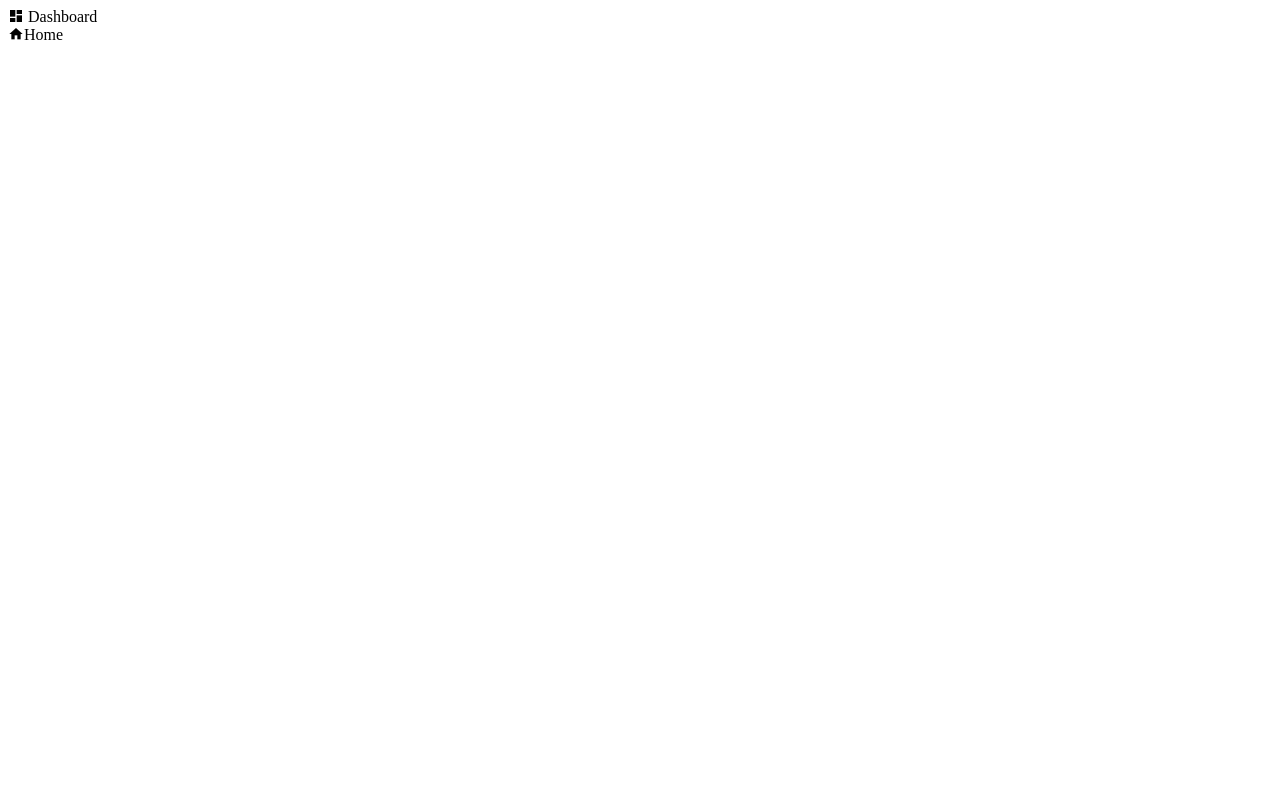
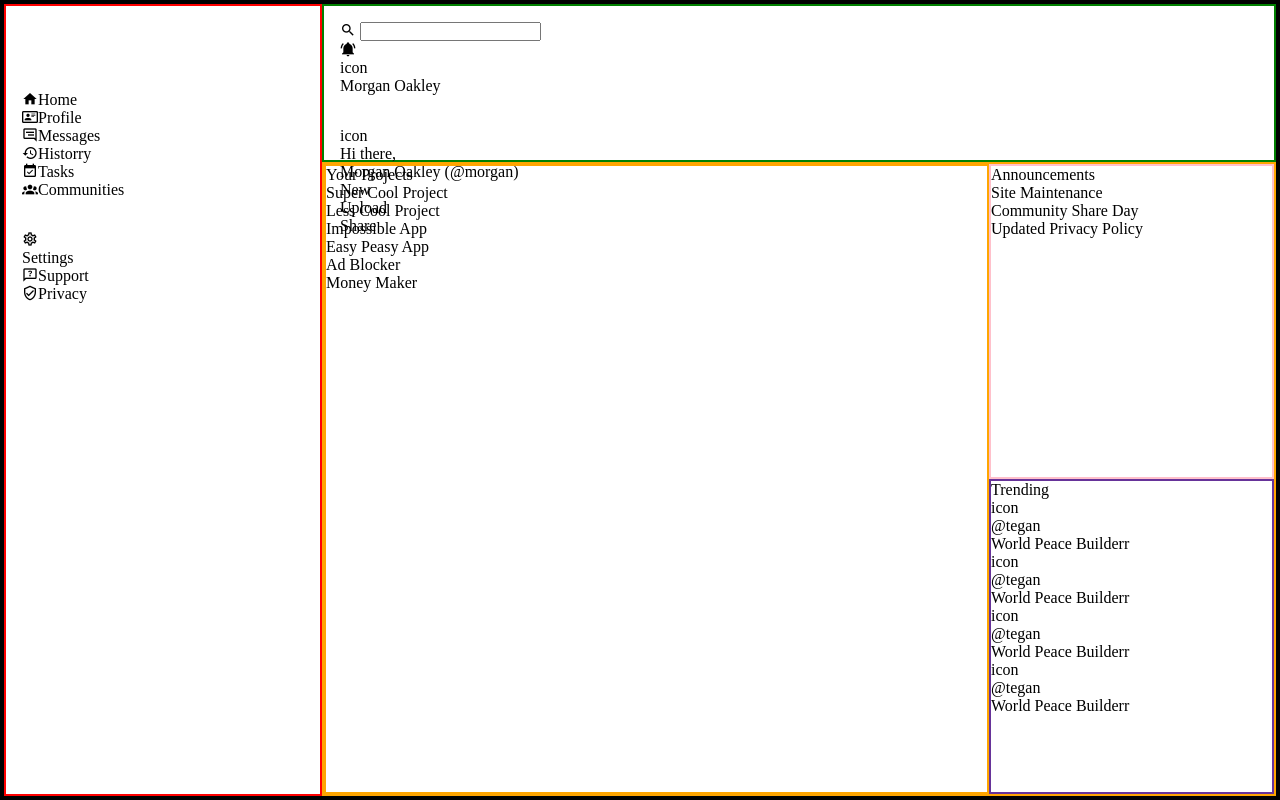
Before and after one commit to andreiraphel/admin-dashboard, a website: page index.html in a window 1280 px wide. Drawn offline with Linux system fonts and the light colour scheme.

Commit message:
started navbar

```diff
--- a/index.html
+++ b/index.html
@@ -13,55 +13,140 @@
             <section class="navbar">
                 <div class="title">
                     <span class="mdi mdi-view-dashboard"></span>
-                    Dashboard
+                    <div>Dashboard</div>
                 </div>
                 <div class="menu">
                     <div class="home">
                         <span class="mdi mdi-home">Home</span>
                     </div>
                     <div class="profile">
-
+                        <span class="mdi mdi-card-account-details-outline">Profile</span>
                     </div>
-                    <div class="messages"></div>
-                    <div class="history"></div>
-                    <div class="tasks"></div>
-                    <div class="communities"></div>
+                    <div class="messages">
+                        <span class="mdi mdi-message-reply-text-outline">Messages</span>
+                    </div>
+                    <div class="history">
+                        <span class="mdi mdi-history">Historry</span>
+                    </div>
+                    <div class="tasks">
+                        <span class="mdi mdi-calendar-check">Tasks</span>
+                    </div>
+                    <div class="communities">
+                        <span class="mdi mdi-account-group">Communities</span>
+                    </div>
                 </div>
                 <div class="others">
-                    <div class="settings"></div>
-                    <div class="support"></div>
-                    <div class="privacy"></div>
+                    <div class="settings">
+                        <span class="mdi mdi-cog-outline"></span>
+                        <div>Settings</div>
+                    </div>
+                    <div class="support">
+                        <span class="mdi mdi-message-question-outline">Support</span>
+                    </div>
+                    <div class="privacy">
+                        <span class="mdi mdi-shield-check-outline">Privacy</span>
+                    </div>
                 </div>
             </section>
 
             <section class="header">
                 <div class="upper-header">
                     <div class="search-bar">
-
+                        <span class="mdi mdi-magnify"></span>
+                        <input type="text">
                     </div>
                     <div class="profile">
-
+                        <span class="mdi mdi-bell-ring"></span>
+                        <div>icon</div>
+                        <div class="profile-name">Morgan Oakley</div>
                     </div>
                 </div>
                 <div class="lower-header">
                     <div class="name">
-
+                        <div>icon</div>
+                        <div>
+                            <div>Hi there,</div>
+                            <div>Morgan Oakley (@morgan)</div>
+                        </div>
                     </div>
                     <div class="header-options">
-
+                        <div class="new">New</div>
+                        <div class="upload">Upload</div>
+                        <div class="share">Share</div>
                     </div>
                 </div>
             </section>
 
             <section class="body">
                 <div class="projects">
-
+                    <div>Your Projects</div>
+                    <div class="project-grid">
+                        <div class="project1">
+                            Super Cool Project
+                        </div>
+                        <div class="project2">
+                            Less Cool Project
+                        </div>
+                        <div class="project3">
+                            Impossible App
+                        </div>
+                        <div class="project4">
+                            Easy Peasy App
+                        </div>
+                        <div class="project5">
+                            Ad Blocker
+                        </div>
+                        <div class="project6">
+                            Money Maker
+                        </div>
+                    </div>
                 </div>
                 <div class="announcements">
-
+                    <div>Announcements</div>
+                    <div>
+                        <div class="announcement1">
+                            Site Maintenance
+                        </div>
+                        <div class="announcement2">
+                            Community Share Day
+                        </div>
+                        <div class="announcement3">
+                            Updated Privacy Policy
+                        </div>
+                    </div>
                 </div>
                 <div class="trending">
-
+                    <div>Trending</div>
+                    <div>
+                        <div class="trending1">
+                            <div>icon</div>
+                            <div>
+                                <div>@tegan</div>
+                                <div>World Peace Builderr</div>
+                            </div>
+                        </div>
+                        <div class="trending2">
+                            <div>icon</div>
+                            <div>
+                                <div>@tegan</div>
+                                <div>World Peace Builderr</div>
+                            </div>
+                        </div>
+                        <div class="trending3">
+                            <div>icon</div>
+                            <div>
+                                <div>@tegan</div>
+                                <div>World Peace Builderr</div>
+                            </div>
+                        </div>
+                        <div class="trending4">
+                            <div>icon</div>
+                            <div>
+                                <div>@tegan</div>
+                                <div>World Peace Builderr</div>
+                            </div>
+                        </div>
+                    </div>
                 </div>
             </section>
 
--- a/styles.css
+++ b/styles.css
@@ -0,0 +1,78 @@
+* {
+    margin: 0;
+    padding: 0;
+    box-sizing: border-box;
+}
+
+
+.dashboard-container {
+    display: grid;
+    grid-template-columns: repeat(4, 25%);
+    grid-template-rows: repeat(10, 10%);
+    border: 4px solid black;
+    height: 100vh;
+}
+
+/* ----------------------------------------------------------------- */
+
+.navbar{
+    grid-column: 1/2;
+    grid-row: 1/-1;
+    border: 2px solid red;
+
+    display: flex;
+    flex-direction: column;
+    gap: 2rem;
+    padding: 1rem;
+}
+
+.navbar > .title {
+    font-size: 2rem;
+    display: flex;
+    justify-content: start;
+    align-items: center;
+    color: white;
+}
+
+/* ----------------------------------------------------------------- */
+
+.header{
+    grid-column: 2/-1;
+    grid-row: 1/3;
+    border: 2px solid green;
+
+    display: flex;
+    flex-direction: column;
+    gap: 2rem;
+    padding: 1rem;
+}
+
+/* ----------------------------------------------------------------- */
+
+.body {
+    grid-column: 2/-1;
+    grid-row: 3/-1;
+    border: 2px solid orange;
+
+    display: grid;
+    grid-template-columns: repeat(10, 10%);
+    grid-template-rows: repeat(10, 10%);
+}
+
+.projects {
+    grid-column: 1/8;
+    grid-row: 1/-1;
+    border: 2px solid orange;
+}
+
+.announcements {
+    grid-column: 8/-1;
+    grid-row: 1/6;
+    border: 2px solid pink;
+}
+
+.trending {
+    grid-column: 8/-1;
+    grid-row: 6/-1;
+    border: 2px solid rebeccapurple;
+}
```
Also changed, not shown: icons/set-social-people-media-profile-member/License free.txt (added, +45 -0 lines), icons/set-social-people-media-profile-member/License premium.txt (added, +30 -0 lines), icons/17863151_5877674.svg (added), icons/set-social-people-media-profile-member/53571.jpg (added), 1 other file.
